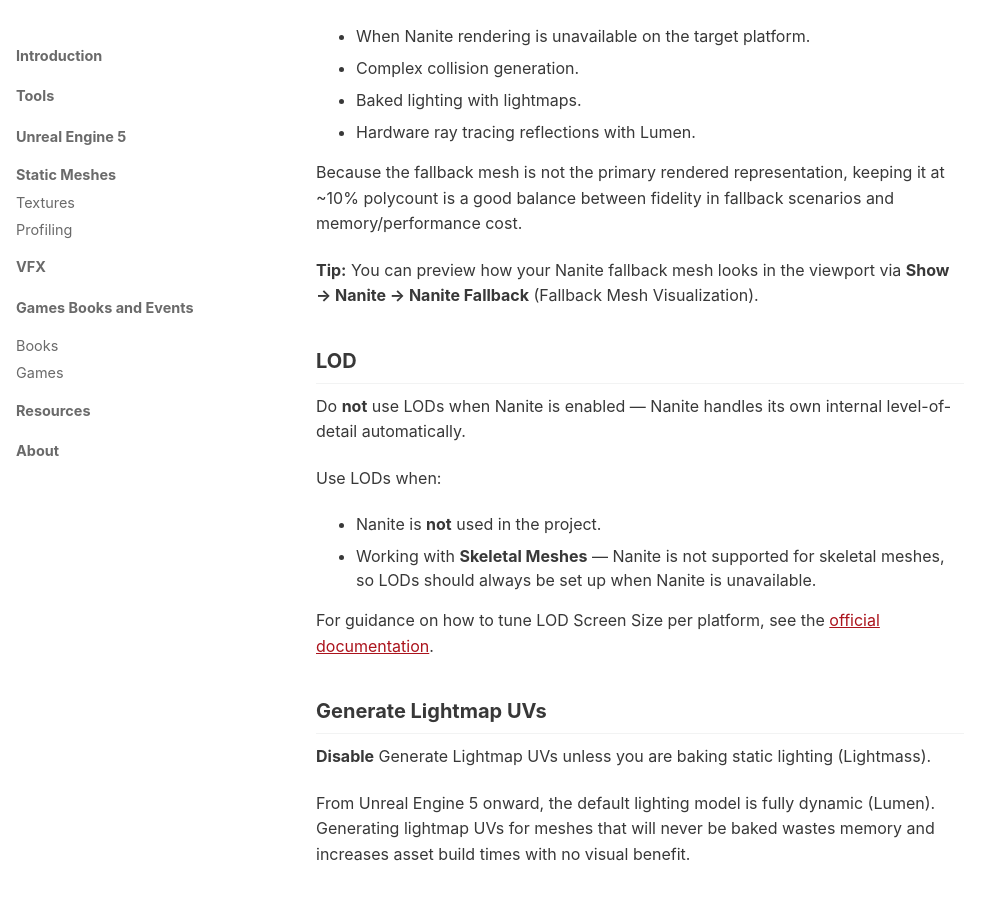
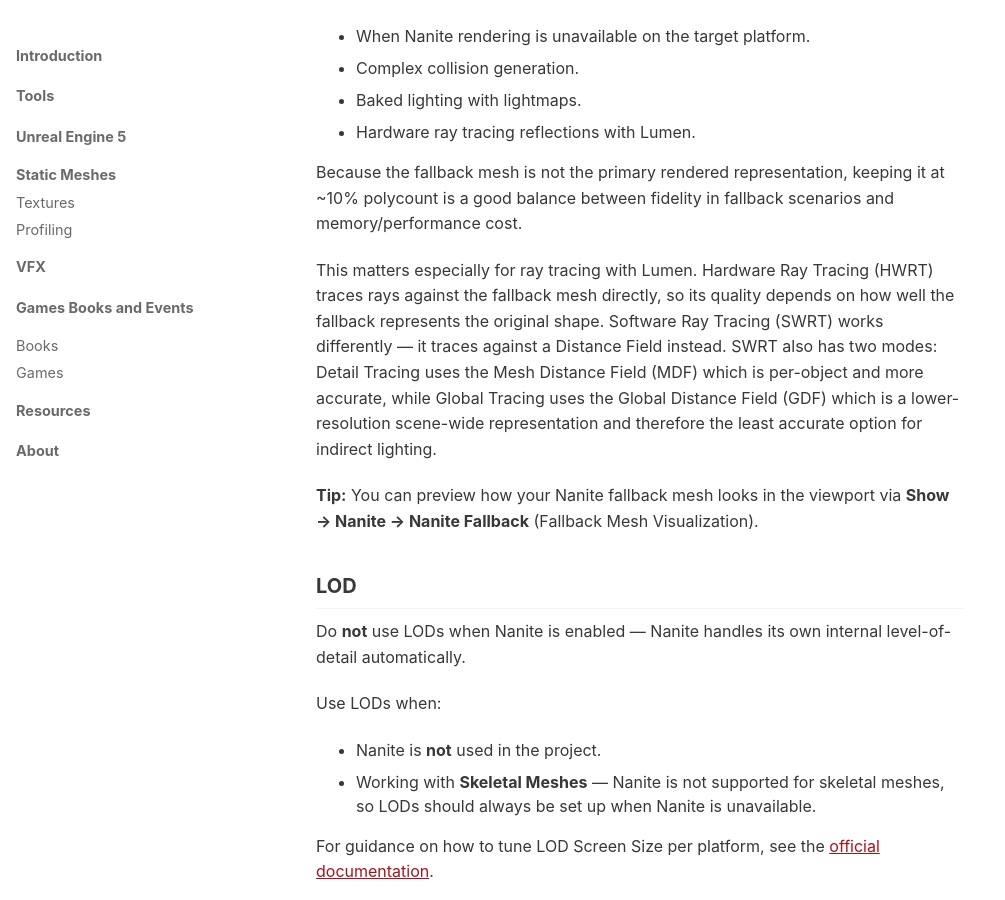
Before and after one commit to AdamKomarowski/unrealtechart, a Jekyll site: the page built from book/profiling/static-meshes.md, in a window 1280 px wide and 900 px high, scrolled down 1075 px. Shown: the whole window, without its empty margins (0-1005 px from the left). Built offline with Jekyll 4.4.1, drawn with Linux system fonts in a browser that asks for light colours; nearby versions of some CDN libraries; some of the changed text lies outside the part shown.

Commit message:
Expand Fallback Target with HWRT vs SWRT ray tracing explanation
Explains how HWRT traces against the fallback mesh directly,
while SWRT uses Distance Fields (MDF for detail, GDF for global).
Clarifies why fallback mesh quality affects ray tracing accuracy.

https://claude.ai/code/session_01EerHmiXwvsCSyvBkA6U6Lb

```diff
--- a/book/profiling/static-meshes.md
+++ b/book/profiling/static-meshes.md
@@ -40,6 +40,8 @@ The fallback mesh is a coarse representation of the high-detail Nanite mesh. It
 
 Because the fallback mesh is not the primary rendered representation, keeping it at ~10% polycount is a good balance between fidelity in fallback scenarios and memory/performance cost.
 
+This matters especially for ray tracing with Lumen. Hardware Ray Tracing (HWRT) traces rays against the fallback mesh directly, so its quality depends on how well the fallback represents the original shape. Software Ray Tracing (SWRT) works differently — it traces against a Distance Field instead. SWRT also has two modes: Detail Tracing uses the Mesh Distance Field (MDF) which is per-object and more accurate, while Global Tracing uses the Global Distance Field (GDF) which is a lower-resolution scene-wide representation and therefore the least accurate option for indirect lighting.
+
 **Tip:** You can preview how your Nanite fallback mesh looks in the viewport via **Show → Nanite → Nanite Fallback** (Fallback Mesh Visualization).
 
 ## LOD
```
